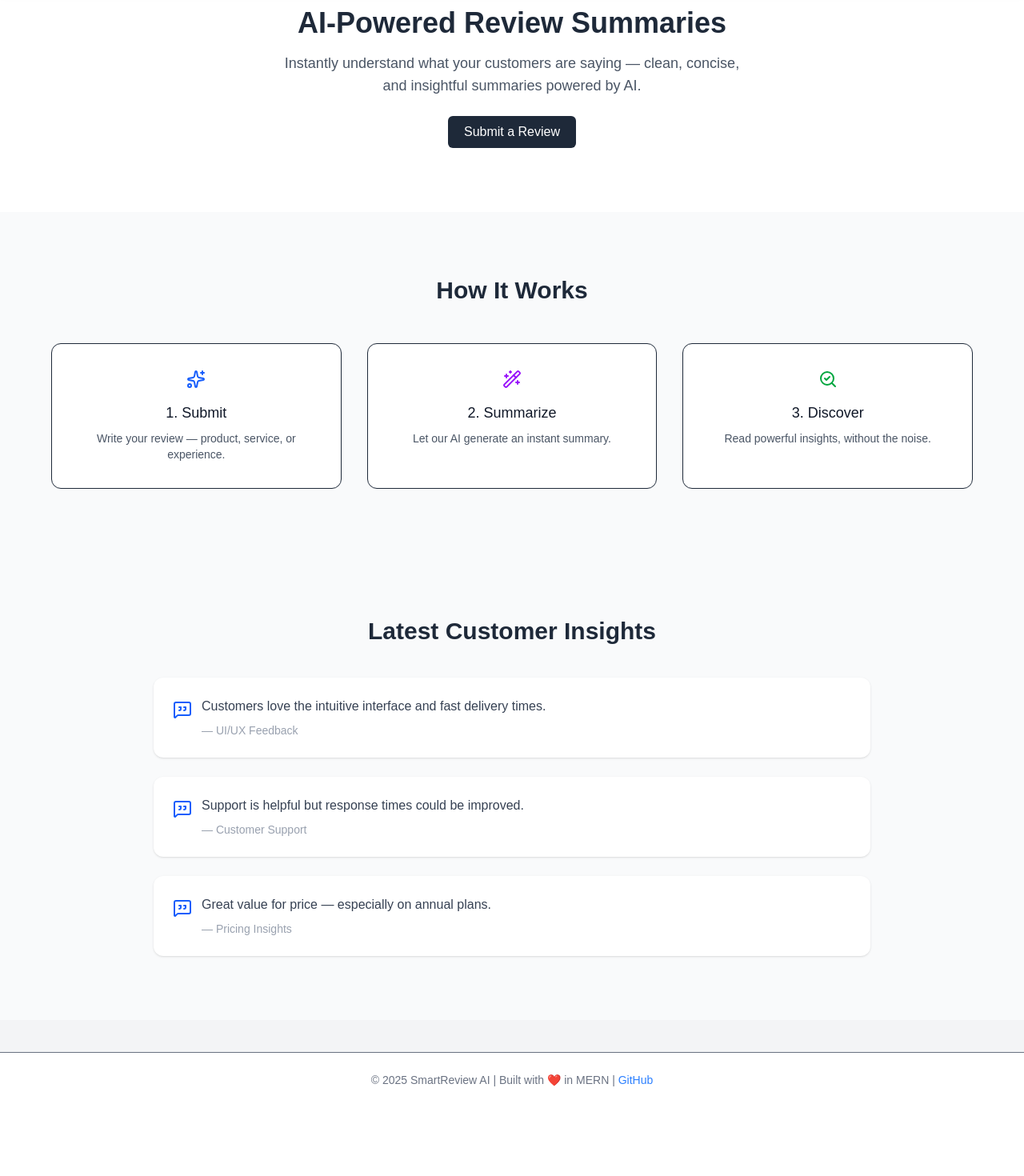
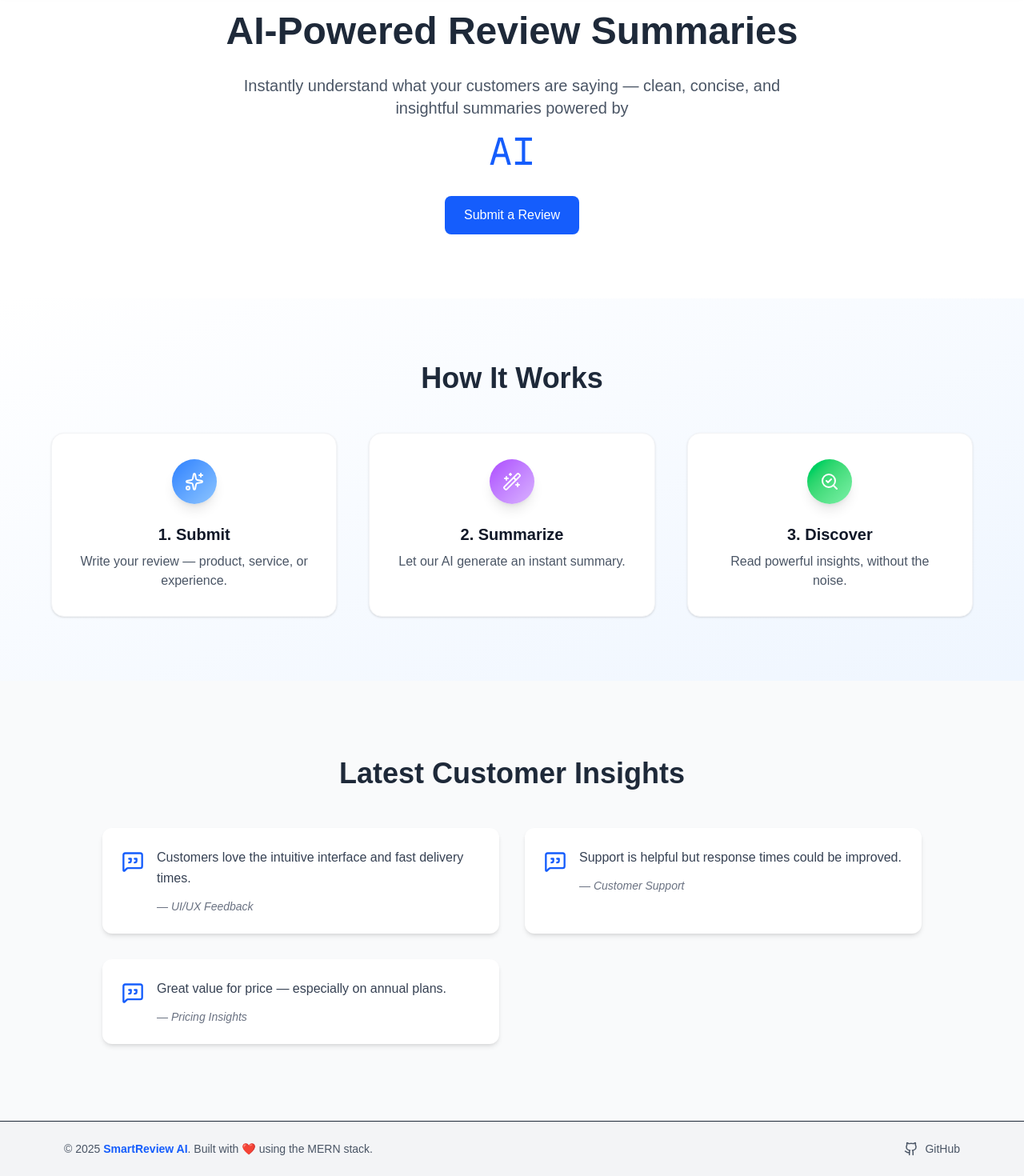
Before and after one commit to Nitindeep65/CR-AI-, a Next.js app: page / in a window 1280 px wide. Shown: the part 71-1541 px from the top of the page at 80% size. Before the commit the page ends 1455 px from the top, so only its background shows below. Built offline with nearby package versions, Linux system fonts and the light colour scheme.

Commit message:
dark mode enabled

```diff
--- a/src/app/components/Footer.tsx
+++ b/src/app/components/Footer.tsx
@@ -1,11 +1,24 @@
 "use client";
 import React from "react";
+import { Github } from "lucide-react";
 
 const Footer = () => {
   return (
-    <footer className="bg-white text-center py-6 border-t mt-10 text-sm text-gray-500">
-      &copy; {new Date().getFullYear()} SmartReview AI | Built with ❤️ in MERN |{" "}
-      <a href="https://github.com" className="text-blue-500 hover:underline">GitHub</a>
+    <footer className="bg-gray-100 dark:bg-gray-900 border-t py-6 ">
+      <div className="max-w-6xl mx-auto px-4 flex flex-col md:flex-row justify-between items-center text-center md:text-left space-y-4 md:space-y-0 text-sm text-gray-600 dark:text-gray-400">
+        <p>
+          &copy; {new Date().getFullYear()} <span className="font-semibold text-blue-600 dark:text-blue-400">SmartReview AI</span>. Built with ❤️ using the MERN stack.
+        </p>
+        <a
+          href="https://github.com"
+          target="_blank"
+          rel="noopener noreferrer"
+          className="flex items-center space-x-2 hover:text-blue-600 dark:hover:text-blue-400 transition"
+        >
+          <Github size={18} />
+          <span>GitHub</span>
+        </a>
+      </div>
     </footer>
   );
 };
--- a/src/app/components/HeroSection.tsx
+++ b/src/app/components/HeroSection.tsx
@@ -3,16 +3,23 @@ import React from "react";
 
 const HeroSection = () => {
   return (
-    <section className="text-center py-20 px-4 bg-white text-gray-800">
-      <h2 className="text-3xl md:text-4xl font-semibold mb-4">
+    <section className="text-center py-20 px-4 bg-white dark:bg-gray-900 text-gray-800 dark:text-white transition-colors duration-300">
+      <h2 className="text-3xl md:text-5xl font-bold mb-6 leading-tight">
         AI-Powered Review Summaries
       </h2>
-      <p className="text-base md:text-lg max-w-xl mx-auto mb-6 text-gray-600">
-        Instantly understand what your customers are saying — clean, concise, and insightful summaries powered by AI.
+
+      <p className="text-lg md:text-xl max-w-2xl mx-auto text-gray-600 dark:text-gray-300 mb-4">
+        Instantly understand what your customers are saying —
+        clean, concise, and insightful summaries powered by
       </p>
+
+      <span className="block font-mono text-5xl text-blue-600 dark:text-blue-400 mb-8 transition-all hover:scale-105">
+        AI
+      </span>
+
       <a
         href="/submit"
-        className="inline-block bg-gray-800 text-white px-5 py-2 rounded-md hover:bg-gray-700 transition"
+        className="inline-block bg-blue-600 hover:bg-blue-700 text-white px-6 py-3 rounded-lg font-medium transition duration-200"
       >
         Submit a Review
       </a>
--- a/src/app/components/Latest.tsx
+++ b/src/app/components/Latest.tsx
@@ -19,21 +19,26 @@ const summaries = [
 
 const LatestSummaries = () => {
   return (
-    <section className="py-20 px-6 bg-gray-50">
-      <h3 className="text-3xl font-semibold text-center mb-10 text-gray-800">
+    <section className="py-24 px-4 sm:px-6 bg-gray-50 dark:bg-gray-900 transition-colors duration-300">
+      <h3 className="text-3xl md:text-4xl font-bold text-center mb-12 text-gray-800 dark:text-white">
         Latest Customer Insights
       </h3>
-      <div className="max-w-4xl mx-auto space-y-6">
+
+      <div className="max-w-5xl mx-auto grid gap-8 md:grid-cols-2">
         {summaries.map((summary, index) => (
           <div
             key={index}
-            className="bg-white p-6 rounded-xl shadow hover:shadow-md transition"
+            className="bg-white dark:bg-gray-800 p-6 rounded-xl shadow-md hover:shadow-lg transition duration-300"
           >
-            <div className="flex items-start gap-3">
-              <MessageSquareQuote className="h-6 w-6 text-blue-600 mt-1" />
+            <div className="flex items-start gap-4">
+              <MessageSquareQuote className="h-7 w-7 text-blue-600 dark:text-blue-400 mt-1 shrink-0" />
               <div>
-                <p className="text-gray-700 text-base">{summary.text}</p>
-                <p className="text-sm text-gray-400 mt-2">— {summary.source}</p>
+                <p className="text-gray-700 dark:text-gray-200 text-base leading-relaxed">
+                  {summary.text}
+                </p>
+                <p className="text-sm text-gray-500 dark:text-gray-400 mt-3 italic">
+                  — {summary.source}
+                </p>
               </div>
             </div>
           </div>
--- a/src/app/components/Navbar.tsx
+++ b/src/app/components/Navbar.tsx
@@ -1,38 +1,56 @@
 "use client";
-import { useState } from "react";
+import { useState, useEffect } from "react";
 import Link from "next/link";
 import { Menu, X } from "lucide-react";
 
 const Navbar = () => {
   const [isOpen, setIsOpen] = useState(false);
+  // eslint-disable-next-line @typescript-eslint/no-unused-vars
+  const [isDark, setIsDark] = useState(false);
 
   const toggleMenu = () => setIsOpen(!isOpen);
 
+  useEffect(() => {
+    if (typeof window !== "undefined") {
+      const dark = window.matchMedia("(prefers-color-scheme: dark)").matches;
+      setIsDark(dark);
+    }
+  }, []);
+
   return (
-    <nav className="bg-white shadow-md fixed top-0 w-full z-50">
+    <nav className="bg-white dark:bg-gray-900 shadow-md fixed top-0 w-full z-50 transition duration-300">
       <div className="max-w-7xl mx-auto px-4 sm:px-6 lg:px-8">
         <div className="flex justify-between items-center h-16">
           {/* Logo */}
           <div className="flex items-center">
-            <h1 className="text-2xl font-bold text-blue-600">SmartReview AI</h1>
+            <h1 className="text-2xl font-bold text-blue-600 dark:text-blue-400">SmartReview AI</h1>
           </div>
 
           {/* Desktop Menu */}
           <div className="hidden md:flex space-x-6">
-            <Link href="/" className="text-gray-700 hover:text-blue-600 font-medium transition">
+            <Link
+              href="/"
+              className="text-gray-700 dark:text-gray-200 hover:text-blue-600 dark:hover:text-blue-400 font-medium transition"
+            >
               Home
             </Link>
-            <Link href="/submit" className="text-gray-700 hover:text-blue-600 font-medium transition">
+            <Link
+              href="/submit"
+              className="text-gray-700 dark:text-gray-200 hover:text-blue-600 dark:hover:text-blue-400 font-medium transition"
+            >
               Submit Review
             </Link>
-            <Link href="/Signup" className="text-gray-700 hover:text-blue-600 font-medium transition">
+            <Link
+              href="/Signup"
+              className="text-gray-700 dark:text-gray-200 hover:text-blue-600 dark:hover:text-blue-400 font-medium transition"
+            >
               Sign Up
             </Link>
           </div>
 
-          {/* Hamburger Menu */}
+          {/* Hamburger */}
           <div className="md:hidden">
-            <button onClick={toggleMenu} className="text-gray-700 hover:text-blue-600">
+            <button onClick={toggleMenu} className="text-gray-700 dark:text-gray-200 hover:text-blue-600">
               {isOpen ? <X size={24} /> : <Menu size={24} />}
             </button>
           </div>
@@ -40,21 +58,35 @@ const Navbar = () => {
       </div>
 
       {/* Mobile Menu */}
-      {isOpen && (
-        <div className="md:hidden bg-white shadow-md">
-          <div className="flex flex-col px-6 py-4 space-y-2">
-            <Link href="/" className="text-gray-700 hover:text-blue-600 font-medium transition" onClick={toggleMenu}>
+      <div
+        className={`md:hidden bg-white dark:bg-gray-900 shadow-md transition-all duration-300 ease-in-out ${
+          isOpen ? "max-h-60 opacity-100" : "max-h-0 overflow-hidden opacity-0"
+        }`}
+      >
+        <div className="flex flex-col px-6 py-4 space-y-3">
+          <Link
+            href="/"
+            onClick={toggleMenu}
+            className="text-gray-700 dark:text-gray-200 hover:text-blue-600 dark:hover:text-blue-400 font-medium transition"
+          >
             Home
           </Link>
-            <Link href="/submit" className="text-gray-700 hover:text-blue-600 font-medium transition" onClick={toggleMenu}>
+          <Link
+            href="/submit"
+            onClick={toggleMenu}
+            className="text-gray-700 dark:text-gray-200 hover:text-blue-600 dark:hover:text-blue-400 font-medium transition"
+          >
             Submit Review
           </Link>
-            <Link href="/Signup" className="text-gray-700 hover:text-blue-600 font-medium transition" onClick={toggleMenu}>
+          <Link
+            href="/Signup"
+            onClick={toggleMenu}
+            className="text-gray-700 dark:text-gray-200 hover:text-blue-600 dark:hover:text-blue-400 font-medium transition"
+          >
             Sign Up
           </Link>
         </div>
       </div>
-      )}
     </nav>
   );
 };
--- a/src/app/components/howItWorks.tsx
+++ b/src/app/components/howItWorks.tsx
@@ -1,42 +1,54 @@
 "use client";
 import React from "react";
-import { Sparkles, Wand2, SearchCheck } from "lucide-react"; // Optional: for clean modern icons
+import { Sparkles, Wand2, SearchCheck } from "lucide-react";
 
 const HowItWorks = () => {
   const steps = [
     {
       title: "Submit",
       description: "Write your review — product, service, or experience.",
-      icon: <Sparkles className="h-6 w-6 text-blue-600" />,
+      icon: (
+        <div className="bg-gradient-to-br from-blue-500 to-blue-300 p-4 rounded-full shadow-lg">
+          <Sparkles className="h-6 w-6 text-white" />
+        </div>
+      ),
     },
     {
       title: "Summarize",
       description: "Let our AI generate an instant summary.",
-      icon: <Wand2 className="h-6 w-6 text-purple-600" />,
+      icon: (
+        <div className="bg-gradient-to-br from-purple-500 to-purple-300 p-4 rounded-full shadow-lg">
+          <Wand2 className="h-6 w-6 text-white" />
+        </div>
+      ),
     },
     {
       title: "Discover",
       description: "Read powerful insights, without the noise.",
-      icon: <SearchCheck className="h-6 w-6 text-green-600" />,
+      icon: (
+        <div className="bg-gradient-to-br from-green-500 to-green-300 p-4 rounded-full shadow-lg">
+          <SearchCheck className="h-6 w-6 text-white" />
+        </div>
+      ),
     },
   ];
 
   return (
-    <section className="py-20 px-6 bg-gray-50 text-center">
-      <h3 className="text-3xl font-semibold mb-12 text-gray-800">
+    <section className="py-20 px-6 bg-gradient-to-br from-white to-blue-50 dark:from-gray-900 dark:to-gray-800 text-center">
+      <h3 className="text-4xl font-bold mb-12 text-gray-800 dark:text-white">
         How It Works
       </h3>
-      <div className="grid md:grid-cols-3 gap-8 max-w-6xl mx-auto">
+      <div className="grid gap-10 sm:grid-cols-1 md:grid-cols-2 lg:grid-cols-3 max-w-6xl mx-auto">
         {steps.map((step, idx) => (
           <div
             key={idx}
-            className="p-8 bg-white rounded-xl border hover:shadow-lg transition-shadow duration-300"
+            className="p-8 bg-white dark:bg-gray-900 rounded-2xl border border-gray-100 dark:border-gray-700 shadow-sm hover:shadow-xl transition duration-300"
           >
-            <div className="flex justify-center mb-4">{step.icon}</div>
-            <h4 className="text-lg font-medium text-gray-900 mb-2">
+            <div className="flex justify-center mb-6">{step.icon}</div>
+            <h4 className="text-xl font-semibold text-gray-900 dark:text-white mb-2">
               {idx + 1}. {step.title}
             </h4>
-            <p className="text-sm text-gray-600">{step.description}</p>
+            <p className="text-gray-600 dark:text-gray-300">{step.description}</p>
           </div>
         ))}
       </div>
```
Also changed, not shown: src/app/submit/page.tsx (+12 -4 lines). Lines whose indentation alone changed are shown as unchanged.
